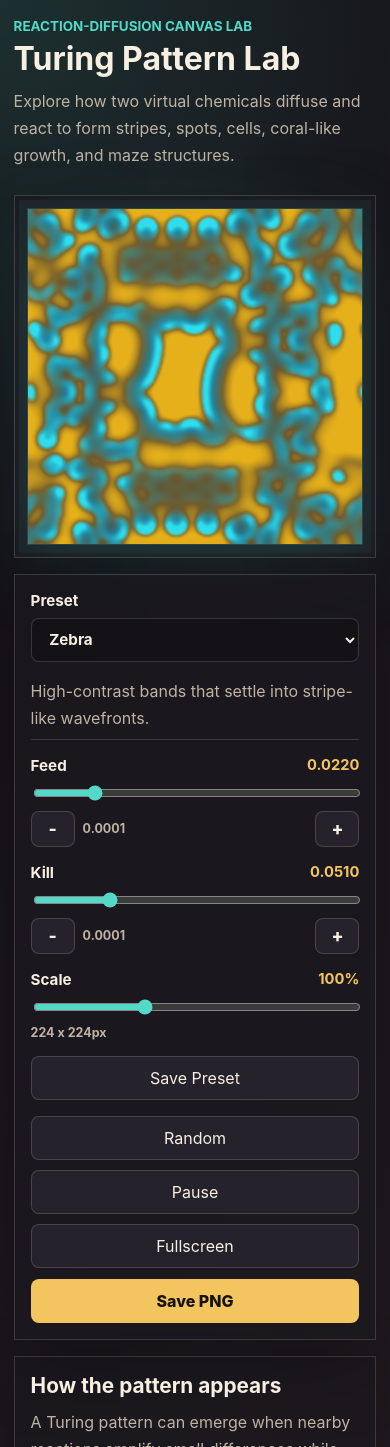
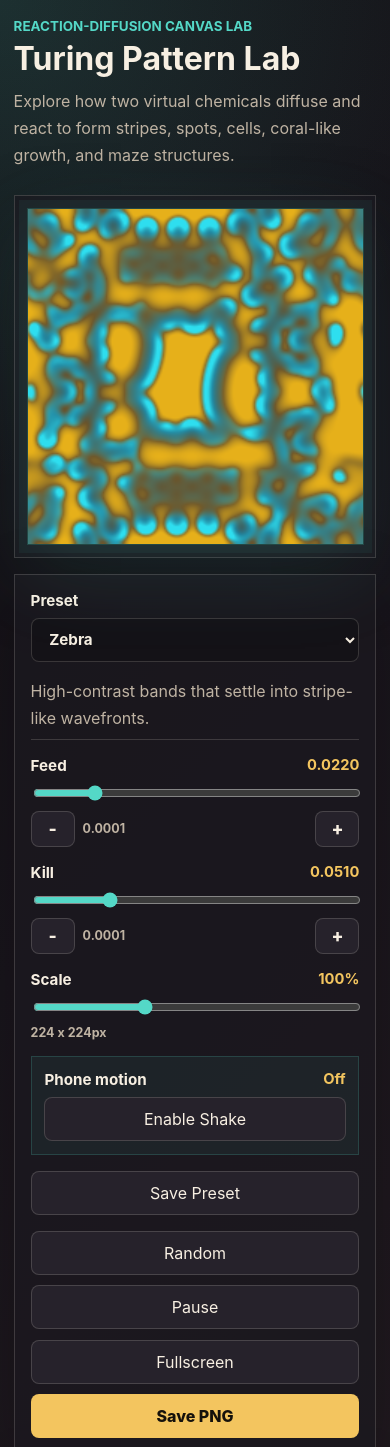
Before and after one commit to Bamboosato/turing-pattern-lab, a React (Vite) app: page / in a window 390 px wide. Shown: the top 1447 px of the page. Built offline with nearby package versions, Linux system fonts and the light colour scheme.

Commit message:
Add mobile motion canvas shake (#9)

```diff
--- a/src/App.tsx
+++ b/src/App.tsx
@@ -1,4 +1,4 @@
-import { useEffect, useMemo, useRef, useState } from 'react';
+import { useCallback, useEffect, useMemo, useRef, useState } from 'react';
 import { SimulationCanvas } from './components/SimulationCanvas';
 import { patternPresets, defaultPreset } from './presets/presets';
 import {
@@ -17,17 +17,70 @@ import {
   SIMULATION_SCALE_RANGE,
   type SimulationSize,
 } from './simulation/size';
+import {
+  createMotionShakeState,
+  settleMotionShakeState,
+  updateMotionShakeState,
+  type MotionShakeSample,
+} from './simulation/motionShake';
 import type { ReactionDiffusionParams, SeedMode } from './simulation/types';
 
 const APP_CANVAS_VIEW_QUERY = '(max-width: 820px), (pointer: coarse)';
 const FINE_TUNE_STEP = 0.0001;
 
+type MotionShakeStatus = 'unavailable' | 'idle' | 'active' | 'denied';
+
+type DeviceMotionEventWithPermission = typeof DeviceMotionEvent & {
+  requestPermission?: () => Promise<PermissionState>;
+};
+
+const MOTION_SHAKE_STATUS_LABEL: Record<MotionShakeStatus, string> = {
+  unavailable: 'Unavailable',
+  idle: 'Off',
+  active: 'On',
+  denied: 'Blocked',
+};
+
 function shouldUseAppCanvasView() {
   return window.matchMedia(APP_CANVAS_VIEW_QUERY).matches;
 }
 
+function getDeviceMotionEventConstructor() {
+  if (typeof window.DeviceMotionEvent === 'undefined') {
+    return null;
+  }
+
+  return window.DeviceMotionEvent as DeviceMotionEventWithPermission;
+}
+
+function getMotionEventSample(event: DeviceMotionEvent): MotionShakeSample | null {
+  const acceleration = event.acceleration;
+  const accelerationIncludingGravity = event.accelerationIncludingGravity;
+  const rotationRate = event.rotationRate;
+  const x =
+    acceleration?.x ??
+    accelerationIncludingGravity?.x ??
+    (typeof rotationRate?.gamma === 'number' ? rotationRate.gamma / 45 : undefined);
+  const y =
+    acceleration?.y ??
+    accelerationIncludingGravity?.y ??
+    (typeof rotationRate?.beta === 'number' ? rotationRate.beta / 45 : undefined);
+
+  if (x === null && y === null) {
+    return null;
+  }
+
+  if (typeof x === 'undefined' && typeof y === 'undefined') {
+    return null;
+  }
+
+  return { x, y };
+}
+
 function App() {
   const canvasRef = useRef<HTMLCanvasElement | null>(null);
+  const motionShakeRef = useRef(createMotionShakeState());
+  const motionSampleRef = useRef<MotionShakeSample | null>(null);
   const [selectedPresetId, setSelectedPresetId] = useState<string | null>(defaultPreset.id);
   const [userPresets, setUserPresets] = useState<UserPreset[]>(() => loadUserPresets());
   const [params, setParams] = useState<ReactionDiffusionParams>(defaultPreset.params);
@@ -40,6 +93,9 @@ function App() {
     useState<SimulationSize>(NORMAL_SIMULATION_SIZE);
   const [scalePercent, setScalePercent] = useState(100);
   const [resetKey, setResetKey] = useState(0);
+  const [motionShakeStatus, setMotionShakeStatus] =
+    useState<MotionShakeStatus>('unavailable');
+  const [isMotionControlVisible, setIsMotionControlVisible] = useState(false);
 
   const selectablePresets = useMemo(
     () => [...patternPresets, ...userPresets],
@@ -60,6 +116,17 @@ function App() {
     () => getScaledSimulationSize(baseSimulationSize, scalePercent),
     [baseSimulationSize, scalePercent],
   );
+
+  const resetCanvasMotionStyle = useCallback(() => {
+    const canvas = canvasRef.current;
+
+    if (!canvas) {
+      return;
+    }
+
+    canvas.style.removeProperty('--motion-shake-x');
+    canvas.style.removeProperty('--motion-shake-y');
+  }, []);
 
   useEffect(() => {
     const syncFullscreenState = () => {
@@ -119,6 +186,99 @@ function App() {
     saveUserPresets(userPresets);
   }, [userPresets]);
 
+  useEffect(() => {
+    const motionMedia = window.matchMedia(APP_CANVAS_VIEW_QUERY);
+
+    const syncMotionAvailability = () => {
+      const isVisible = motionMedia.matches;
+      const supportsMotion = getDeviceMotionEventConstructor() !== null;
+
+      setIsMotionControlVisible(isVisible);
+      setMotionShakeStatus((current) => {
+        if (!isVisible || !supportsMotion) {
+          return 'unavailable';
+        }
+
+        if (current === 'active' || current === 'denied') {
+          return current;
+        }
+
+        return 'idle';
+      });
+    };
+
+    syncMotionAvailability();
+
+    if (typeof motionMedia.addEventListener === 'function') {
+      motionMedia.addEventListener('change', syncMotionAvailability);
+
+      return () => {
+        motionMedia.removeEventListener('change', syncMotionAvailability);
+      };
+    }
+
+    motionMedia.addListener(syncMotionAvailability);
+
+    return () => {
+      motionMedia.removeListener(syncMotionAvailability);
+    };
+  }, []);
+
+  useEffect(() => {
+    if (motionShakeStatus !== 'active') {
+      motionSampleRef.current = null;
+      motionShakeRef.current = createMotionShakeState();
+      resetCanvasMotionStyle();
+      return;
+    }
+
+    let motionAnimationFrame = 0;
+
+    const handleDeviceMotion = (event: DeviceMotionEvent) => {
+      const sample = getMotionEventSample(event);
+
+      if (sample) {
+        motionSampleRef.current = sample;
+      }
+    };
+
+    const animateMotionShake = () => {
+      const sample = motionSampleRef.current;
+
+      motionShakeRef.current = sample
+        ? updateMotionShakeState(motionShakeRef.current, sample)
+        : settleMotionShakeState(motionShakeRef.current);
+      motionSampleRef.current = null;
+
+      const canvas = canvasRef.current;
+
+      if (canvas) {
+        canvas.style.setProperty(
+          '--motion-shake-x',
+          `${motionShakeRef.current.offsetX.toFixed(2)}px`,
+        );
+        canvas.style.setProperty(
+          '--motion-shake-y',
+          `${motionShakeRef.current.offsetY.toFixed(2)}px`,
+        );
+      }
+
+      motionAnimationFrame = window.requestAnimationFrame(animateMotionShake);
+    };
+
+    motionShakeRef.current = createMotionShakeState();
+    window.addEventListener('devicemotion', handleDeviceMotion, { passive: true });
+    animateMotionShake();
+
+    return () => {
+      window.removeEventListener('devicemotion', handleDeviceMotion);
+      window.cancelAnimationFrame(motionAnimationFrame);
+      motionSampleRef.current = null;
+      motionShakeRef.current = createMotionShakeState();
+      resetCanvasMotionStyle();
+    };
+  }, [motionShakeStatus, resetCanvasMotionStyle]);
+
   const resetSimulation = (nextParams: ReactionDiffusionParams, nextSeedMode: SeedMode) => {
     setParams(nextParams);
     setSeedMode(nextSeedMode);
@@ -159,6 +319,40 @@ function App() {
 
   const handleScaleChange = (scale: number) => {
     setScalePercent(scale);
+  };
+
+  const handleMotionShakeToggle = async () => {
+    if (motionShakeStatus === 'active') {
+      setMotionShakeStatus('idle');
+      return;
+    }
+
+    if (!isMotionControlVisible) {
+      return;
+    }
+
+    const deviceMotionEvent = getDeviceMotionEventConstructor();
+
+    if (!deviceMotionEvent) {
+      setMotionShakeStatus('unavailable');
+      return;
+    }
+
+    if (typeof deviceMotionEvent.requestPermission === 'function') {
+      try {
+        const permission = await deviceMotionEvent.requestPermission();
+
+        if (permission !== 'granted') {
+          setMotionShakeStatus('denied');
+          return;
+        }
+      } catch {
+        setMotionShakeStatus('denied');
+        return;
+      }
+    }
+
+    setMotionShakeStatus('active');
   };
 
   const handleRandomize = () => {
@@ -256,6 +450,7 @@ function App() {
   };
 
   const isPresentationView = isFullscreen || isCanvasView;
+  const isMotionShakeActive = motionShakeStatus === 'active';
 
   return (
     <main className={isCanvasView ? 'app-shell app-shell--canvas-view' : 'app-shell'}>
@@ -279,6 +474,7 @@ function App() {
             resetKey={resetKey}
             seedMode={seedMode}
             simulationSize={simulationSize}
+            isMotionShakeActive={isMotionShakeActive}
           />
           {isCanvasView && (
             <button
@@ -416,6 +612,30 @@ function App() {
             </span>
           </label>
 
+          {isMotionControlVisible && (
+            <div className="motion-control" aria-label="Phone motion canvas shake">
+              <span className="motion-control__label">
+                Phone motion{' '}
+                <strong aria-live="polite">
+                  {MOTION_SHAKE_STATUS_LABEL[motionShakeStatus]}
+                </strong>
+              </span>
+              <button
+                type="button"
+                onClick={handleMotionShakeToggle}
+                disabled={motionShakeStatus === 'unavailable'}
+                aria-pressed={isMotionShakeActive}
+                aria-label={
+                  isMotionShakeActive
+                    ? 'Disable phone motion canvas shake'
+                    : 'Enable phone motion canvas shake'
+                }
+              >
+                {isMotionShakeActive ? 'Stop Shake' : 'Enable Shake'}
+              </button>
+            </div>
+          )}
+
           <div className="preset-actions">
             <button type="button" onClick={handleSavePreset}>
               Save Preset
--- a/src/components/SimulationCanvas.tsx
+++ b/src/components/SimulationCanvas.tsx
@@ -25,6 +25,7 @@ type SimulationCanvasProps = {
   canvasRef: RefObject<HTMLCanvasElement | null>;
   params: ReactionDiffusionParams;
   isPaused: boolean;
+  isMotionShakeActive: boolean;
   resetKey: number;
   seedMode: SeedMode;
   simulationSize: SimulationSize;
@@ -34,6 +35,7 @@ export function SimulationCanvas({
   canvasRef,
   params,
   isPaused,
+  isMotionShakeActive,
   resetKey,
   seedMode,
   simulationSize,
@@ -280,7 +282,11 @@ export function SimulationCanvas({
   return (
     <canvas
       ref={canvasRef}
-      className="simulation-canvas"
+      className={
+        isMotionShakeActive
+          ? 'simulation-canvas simulation-canvas--motion-shake'
+          : 'simulation-canvas'
+      }
       aria-label="Animated Gray-Scott reaction-diffusion pattern"
       onPointerDown={handlePointerDown}
       onPointerMove={handlePointerMove}
--- /dev/null
+++ b/src/simulation/motionShake.ts
@@ -0,0 +1,94 @@
+export type MotionShakeSample = {
+  x: number | null | undefined;
+  y: number | null | undefined;
+};
+
+export type MotionShakeState = {
+  hasSample: boolean;
+  lastX: number;
+  lastY: number;
+  offsetX: number;
+  offsetY: number;
+};
+
+export const MOTION_SHAKE_MAX_OFFSET = 18;
+
+const MOTION_SHAKE_DEAD_ZONE = 0.28;
+const MOTION_SHAKE_GAIN = 5.2;
+const MOTION_SHAKE_RESPONSE = 0.42;
+const MOTION_SHAKE_DECAY = 0.84;
+const MOTION_SHAKE_SNAP_TO_ZERO = 0.04;
+
+function clamp(value: number, min: number, max: number) {
+  return Math.min(max, Math.max(min, value));
+}
+
+function finiteOrZero(value: number | null | undefined) {
+  return typeof value === 'number' && Number.isFinite(value) ? value : 0;
+}
+
+function applyDeadZone(value: number) {
+  const magnitude = Math.abs(value);
+
+  if (magnitude < MOTION_SHAKE_DEAD_ZONE) {
+    return 0;
+  }
+
+  return Math.sign(value) * (magnitude - MOTION_SHAKE_DEAD_ZONE);
+}
+
+function snapSmallOffset(value: number) {
+  return Math.abs(value) < MOTION_SHAKE_SNAP_TO_ZERO ? 0 : value;
+}
+
+function blendOffset(current: number, target: number) {
+  return snapSmallOffset(current + (target - current) * MOTION_SHAKE_RESPONSE);
+}
+
+export function createMotionShakeState(): MotionShakeState {
+  return {
+    hasSample: false,
+    lastX: 0,
+    lastY: 0,
+    offsetX: 0,
+    offsetY: 0,
+  };
+}
+
+export function updateMotionShakeState(
+  current: MotionShakeState,
+  sample: MotionShakeSample,
+): MotionShakeState {
+  const x = finiteOrZero(sample.x);
+  const y = finiteOrZero(sample.y);
+
+  if (!current.hasSample) {
+    return {
+      ...current,
+      hasSample: true,
+      lastX: x,
+      lastY: y,
+    };
+  }
+
+  const jerkX = applyDeadZone(x - current.lastX);
+  const jerkY = applyDeadZone(y - current.lastY);
+  const targetX = clamp(jerkX * MOTION_SHAKE_GAIN, -MOTION_SHAKE_MAX_OFFSET, MOTION_SHAKE_MAX_OFFSET);
+  const targetY = clamp(jerkY * MOTION_SHAKE_GAIN, -MOTION_SHAKE_MAX_OFFSET, MOTION_SHAKE_MAX_OFFSET);
+
+  return {
+    hasSample: true,
+    lastX: x,
+    lastY: y,
+    offsetX: blendOffset(current.offsetX, targetX),
+    offsetY: blendOffset(current.offsetY, targetY),
+  };
+}
+
+export function settleMotionShakeState(current: MotionShakeState): MotionShakeState {
+  return {
+    ...current,
+    offsetX: snapSmallOffset(current.offsetX * MOTION_SHAKE_DECAY),
+    offsetY: snapSmallOffset(current.offsetY * MOTION_SHAKE_DECAY),
+  };
+}
--- a/src/styles/global.css
+++ b/src/styles/global.css
@@ -176,6 +176,9 @@ h2 {
 }
 
 .simulation-canvas {
+  --motion-shake-x: 0px;
+  --motion-shake-y: 0px;
+  --motion-shake-scale: 1;
   display: block;
   width: min(100%, 720px);
   aspect-ratio: 1 / 1;
@@ -187,6 +190,14 @@ h2 {
   box-shadow:
     0 0 0 8px rgba(84, 216, 199, 0.05),
     0 26px 80px rgba(84, 216, 199, 0.13);
+  transform: translate3d(var(--motion-shake-x), var(--motion-shake-y), 0)
+    scale(var(--motion-shake-scale));
+  transform-origin: center;
+  will-change: transform;
+}
+
+.simulation-canvas--motion-shake {
+  --motion-shake-scale: 1.015;
 }
 
 .simulation-canvas:fullscreen {
@@ -289,6 +300,33 @@ select {
   font-size: 0.78rem;
   font-weight: 700;
   text-align: right;
+}
+
+.motion-control {
+  display: grid;
+  gap: 0.55rem;
+  padding: 0.8rem;
+  border: 1px solid rgba(84, 216, 199, 0.18);
+  background: rgba(84, 216, 199, 0.06);
+}
+
+.motion-control__label {
+  display: flex;
+  justify-content: space-between;
+  gap: 1rem;
+  color: var(--text);
+  font-size: 0.95rem;
+  font-weight: 700;
+}
+
+.motion-control__label strong {
+  color: var(--accent-strong);
+  font-size: 0.92rem;
+}
+
+.motion-control button {
+  width: 100%;
+  padding: 0.65rem 0.8rem;
 }
 
 .preset-description {
```
Also changed, not shown: 3 other files (tests, documents, lock files or other folders).
